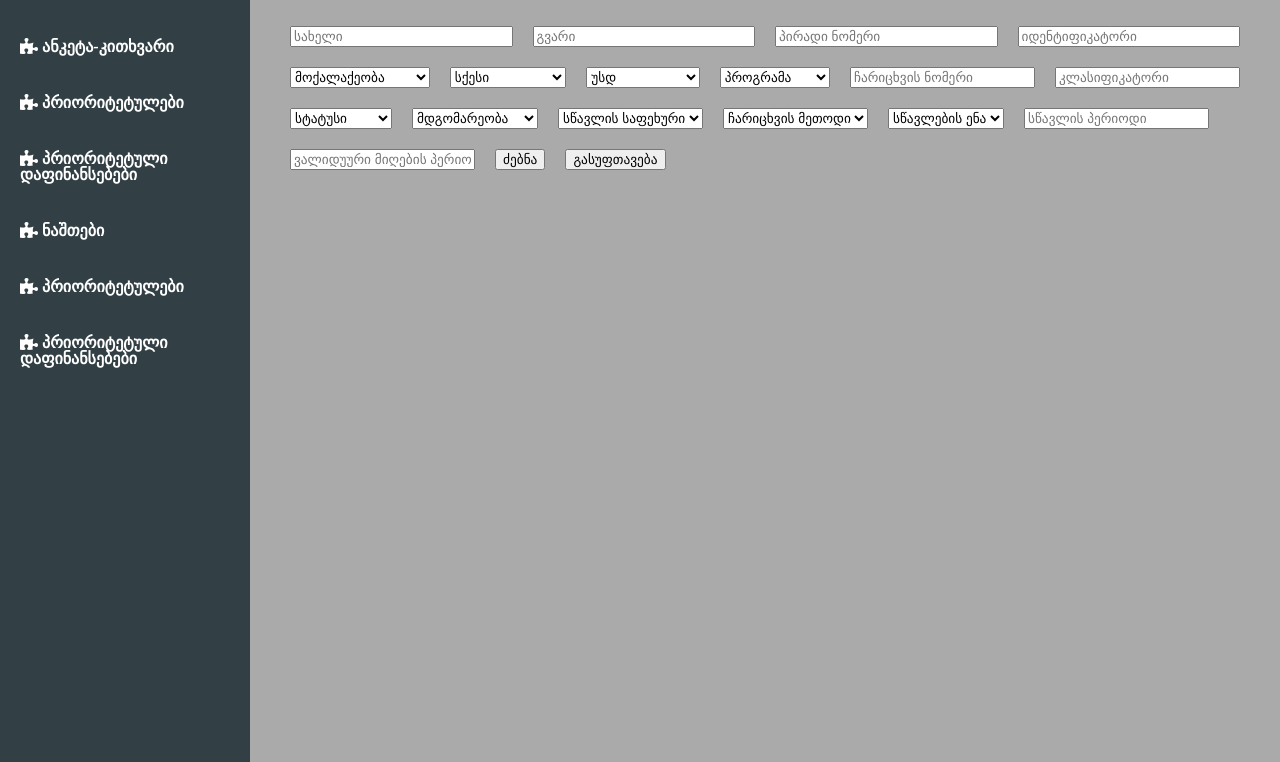
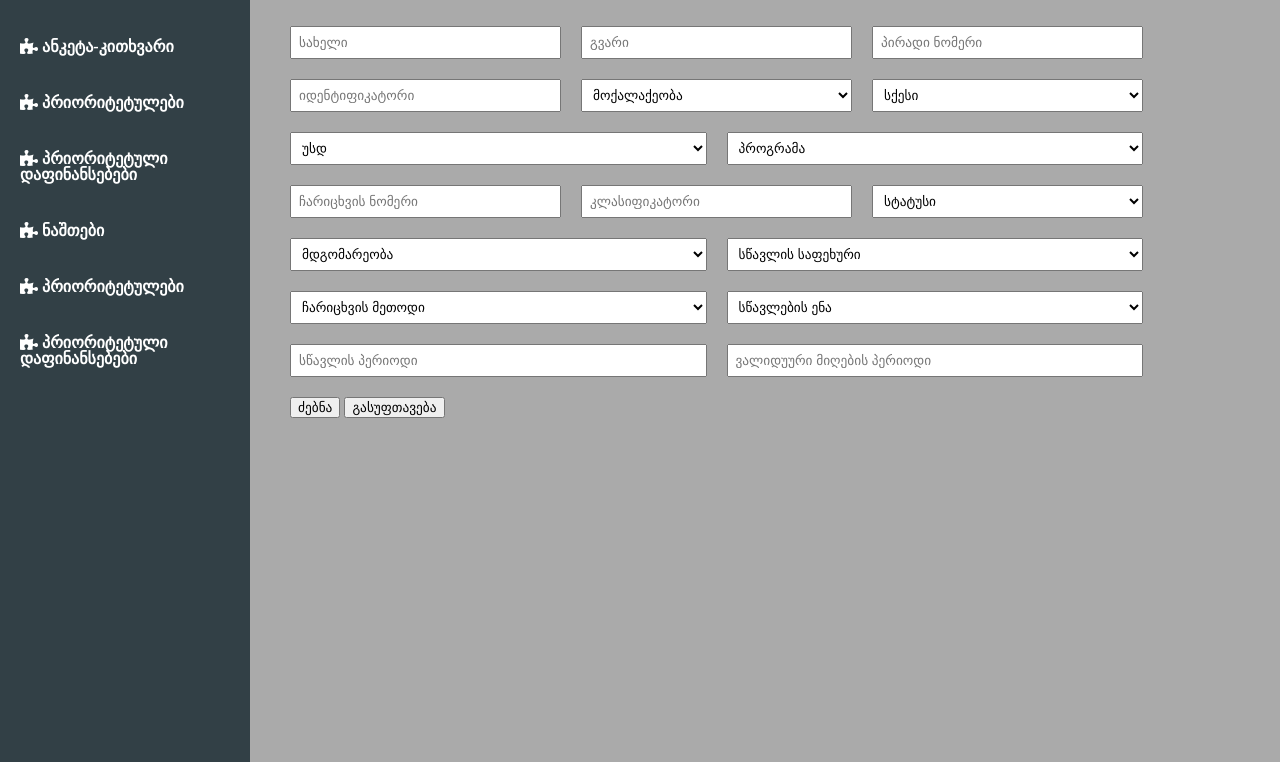
Before and after one commit to llomize/nataliii, a plain HTML site: page emis/emis.html in a window 1280 px wide. Shown: the part 98-860 px from the top of the page. Drawn offline with Linux system fonts and the light colour scheme.

Commit message:
input positions

```diff
--- a/emis/1css.css
+++ b/emis/1css.css
@@ -227,3 +227,30 @@ body, ul, p, h1, h2 {
 .flex-2{
     flex-grow: 2;
 }
+.div-1{
+    width: 30%;
+    padding: 10px;
+}
+.line-1 input{
+    width:100%;
+    padding: 7px;
+}
+.line-1 select{
+    width: 100%;
+    padding: 7px;
+}
+.div-2{
+    width: 45%;
+    padding: 10px;
+}
+.div-3{
+    width: 30%;
+    padding: 10px;
+}
+.div-4{
+    width: 45%;
+    padding: 10px;
+}
+.div-5{
+    padding: 10px;
+}
--- a/emis/emis.html
+++ b/emis/emis.html
@@ -35,10 +35,10 @@
         <div class="puzz">
             <i class="fas fa-puzzle-piece "> ანკეტა-კითხვარი</i>
             <div class="puzzle">
-            <i > დაფინანსებები</i>
-            <i > დათვლის დავალებები</i>
-            <i > გადარიცხვების არქივი</i>
-            <i > სტუდენტები</i>
+                <i> დაფინანსებები</i>
+                <i> დათვლის დავალებები</i>
+                <i> გადარიცხვების არქივი</i>
+                <i> სტუდენტები</i>
             </div>
         </div>
         <div class="menu-2">
@@ -63,17 +63,25 @@
     </div>
 
 
-
     <div class="nav-2">
         <div class="pp">
             <p class="nav2-p">სტუდენტები</p>
             <p class="nav2-2p">მობილობით ჩარიცხულები</p>
         </div>
         <div class="line-1">
+            <div class="div-1">
                 <input type="text" placeholder="სახელი" class="flex-1">
+            </div>
+            <div class="div-1" >
                 <input type="text" placeholder="გვარი" class="flex-1">
+            </div>
+            <div class="div-1">
                 <input type="text" placeholder="პირადი ნომერი" class="flex-1">
+            </div>
+            <div class="div-1" >
                 <input type="text" placeholder="იდენტიფიკატორი" class="flex-1">
+            </div>
+            <div class="div-1">
                 <select name="განათლება" class="flex-1">
                     <option value="განათლება">მოქალაქეობა</option>
                     <option value="განათლება">საქართველო</option>
@@ -81,16 +89,22 @@
                     <option value="განათლება">გერმანია</option>
                     <option value="განათლება">უკრაინა</option>
                 </select>
+            </div>
+            <div class="div-1">
             <select name="სქესი" id="სქესი" class="flex-1">
                 <option value="განათლება">სქესი</option>
                 <option value="განათლება">მდედრობითი</option>
                 <option value="განათლება">მამრობითი</option>
             </select>
+            </div>
+            <div class="div-2">
             <select name="სქესი" id="უსდ" class="flex-2">
                 <option value="განათლება">უსდ</option>
                 <option value="განათლება">დადებითი</option>
                 <option value="განათლება">უარყოფითი</option>
             </select>
+            </div>
+            <div class="div-2">
             <select name="სქესი" id="პროგრამა" class="flex-2">
                 <option value="განათლება">პროგრამა</option>
                 <option value="განათლება">ფიზიკა</option>
@@ -99,39 +113,60 @@
                 <option value="განათლება">ისტორია</option>
                 <option value="განათლება">ინგლისური</option>
             </select>
+            </div>
+            <div class="div-3">
                 <input type="text" placeholder="ჩარიცხვის ნომერი">
+            </div>
+            <div class="div-3">
                 <input type="text" placeholder="კლასიფიკატორი">
+            </div>
+            <div class="div-3">
             <select name="ჩარიცხვა">
                 <option value="ჩარიცხვა">სტატუსი</option>
                 <option value="ჩარიცხვა">მოქმედი</option>
                 <option value="ჩარიცხვა">შეჩერებული</option>
             </select>
+            </div>
+            <div class="div-4">
             <select name="მდგომარეობა">
                 <option value="მდგომარეობა">მდგომარეობა</option>
                 <option value="მდგომარეობა">დაოჯახებული</option>
                 <option value="მდგომარეობა">დასაოჯახებელი</option>
             </select>
+            </div>
+            <div class="div-4">
             <select name="">
                 <option value="მდგომარეობა">სწავლის საფეხური</option>
                 <option value="მდგომარეობა">პირველი კურსი</option>
                 <option value="მდგომარეობა">მეორე კურსი</option>
             </select>
+            </div>
+            <div class="div-4">
             <select name="">
                 <option value="მდგომარეობა">ჩარიცხვის მეთოდი</option>
                 <option value="მდგომარეობა">სრული</option>
                 <option value="მდგომარეობა">ნაწილობრივი</option>
             </select>
+            </div>
+            <div class="div-4">
             <select name="">
                 <option value="მდგომარეობა">სწავლების ენა</option>
                 <option value="მდგომარეობა">ქართული</option>
                 <option value="მდგომარეობა">ინგლისური</option>
             </select>
+            </div>
+            <div class="div-4">
             <input value="" placeholder="სწავლის პერიოდი">
+            </div>
+            <div class="div-4">
             <input value="" placeholder="ვალიდუური მიღების პერიოდი">
+            </div>
+            <div class="div-5">
             <button>ძებნა</button>
             <button>გასუფთავება</button>
             </div>
         </div>
     </div>
+</div>
 </body>
 </html>
```
Lines whose indentation alone changed are shown as unchanged.
